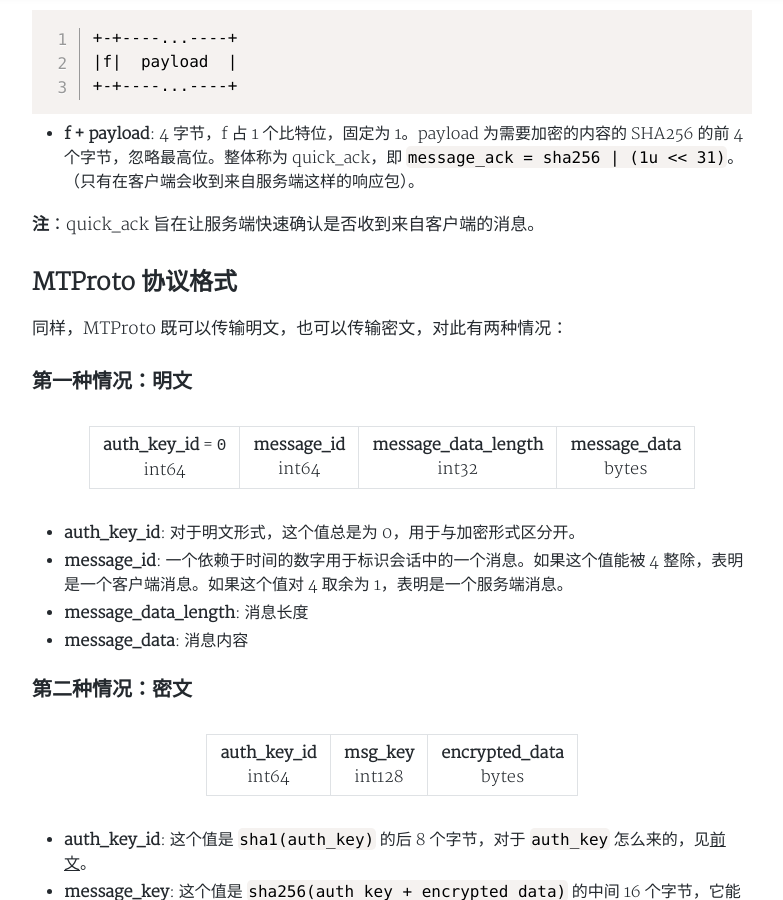
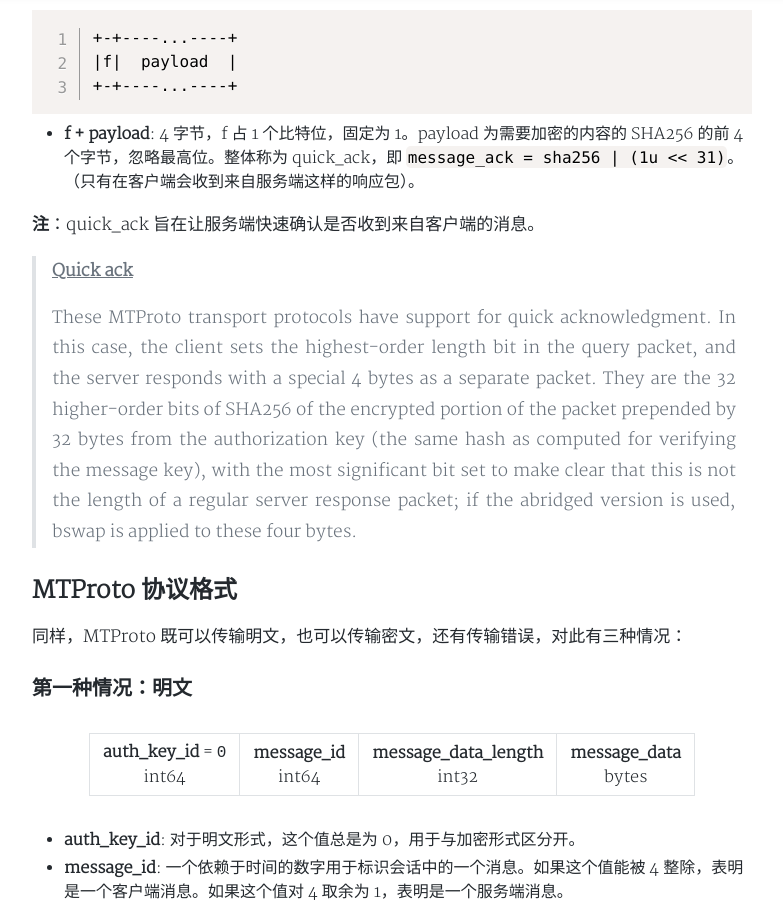
Before and after one commit to yanminhui/yanminhui.github.io, a Jekyll site: the page built from _posts/articles/2023-03-16-mtproto.md, in a window 1280 px wide and 900 px high, scrolled down 923 px. Shown: the whole window, without its empty margins (248-1031 px from the left). Built offline with Jekyll 4.4.1, drawn with Linux system fonts in a browser that asks for light colours; nearby versions of some CDN libraries; a style sheet for code colours, icons or effects is not loaded; some of the changed text lies outside the part shown.

Commit message:
Update Telegram MTProto.

````diff
--- a/_posts/articles/2023-03-16-mtproto.md
+++ b/_posts/articles/2023-03-16-mtproto.md
@@ -36,9 +36,13 @@
 
 **注**：quick_ack 旨在让服务端快速确认是否收到来自客户端的消息。
 
+> **[Quick ack](https://core.telegram.org/mtproto/mtproto-transports#quick-ack)**
+>
+> These MTProto transport protocols have support for quick acknowledgment. In this case, the client sets the highest-order length bit in the query packet, and the server responds with a special 4 bytes as a separate packet. They are the 32 higher-order bits of SHA256 of the encrypted portion of the packet prepended by 32 bytes from the authorization key (the same hash as computed for verifying the message key), with the most significant bit set to make clear that this is not the length of a regular server response packet; if the abridged version is used, bswap is applied to these four bytes.
+
 ## MTProto 协议格式
 
-同样，MTProto 既可以传输明文，也可以传输密文，对此有两种情况：
+同样，MTProto 既可以传输明文，也可以传输密文，还有传输错误，对此有三种情况：
 
 ### 第一种情况：明文
 
@@ -96,3 +100,36 @@
 > A client normally acknowledges the receipt of a message from a server (usually, an RPC response) by adding an acknowledgment to the next RPC query if it is not transmitted too late (if it is generated, say, 60-120 seconds following the receipt of a message from the server). However, if for a long period of time there is no reason to send messages to the server or if there is a large number of unacknowledged messages from the server (say, over 16), the client transmits a stand-alone acknowledgment.
 >
 > Max 8192 IDs are allowed per constructor.
+
+### 第三种情况：传输错误报告
+
+当遇到传输错误时，比如丢失 `auth_key` 等，服务端会发一个 4 字节的数据包来表示错误，它的绝对值表示错误代码。
+
+<table border="1" cellspacing="0" cellpadding="0" align="center"><tr align="center">
+<td><strong>code</strong><br/>int32</td>
+<td><strong>[quick_ack]</strong><br/>int32</td>
+</tr></table>
+
+* 如果 `code == 0` 表示空操作
+* 如果 `code == -1` 表示存在 `quick_ack`
+* 其它情况，认为 `code` 为错误代码。
+
+```.cpp
+Result<Transport::ReadResult> Transport::read(MutableSlice message, ...) {
+  if (message.size() < 12) {
+    if (message.size() < 4) {
+      return Status::Error(PSLICE() << "Invalid MTProto message: smaller than 4 bytes");
+    }
+
+    int32 code = as<int32>(message.begin());
+    if (code == 0) {
+      return ReadResult::make_nop();
+    } else if (code == -1 && message.size() >= 8) {
+      return ReadResult::make_quick_ack(as<uint32>(message.begin() + 4));
+    } else {
+      return ReadResult::make_error(code);
+    }
+  }
+  // ...
+}
+```
````
